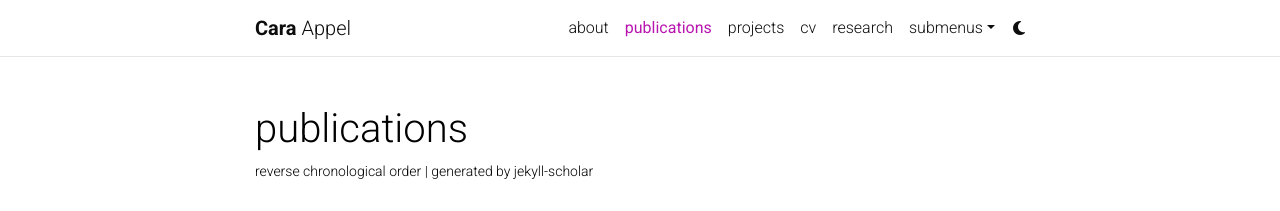
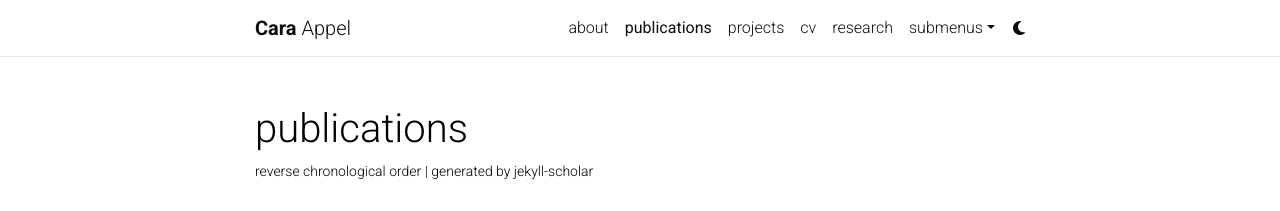
Before and after one commit to appelc/appelc.github.io, a Jekyll site: the page built from _pages/publications.md, in a window 1280 px wide. Shown: the top 211 px of the page. Built offline with Jekyll 4.4.1, drawn with Linux system fonts in a browser that asks for light colours; full-size pictures stand in for the smaller copies a plugin makes; comment, search, counter and statistics services are not loaded; a style sheet for code colours, icons or effects is not loaded; grey boxes are pictures that could not be loaded.

Commit message:
change theme color

```diff
--- a/_sass/_themes.scss
+++ b/_sass/_themes.scss
@@ -7,7 +7,7 @@
   --global-code-bg-color: #{$code-bg-color-light};
   --global-text-color: #{$black-color};
   --global-text-color-light: #{$grey-color};
-  --global-theme-color: #{$purple-color};
+  --global-theme-color: #{cyan-color};
   --global-hover-color: #{$purple-color};
   --global-hover-text-color: #{$white-color};
   --global-footer-bg-color: #{$grey-color-dark};
```
